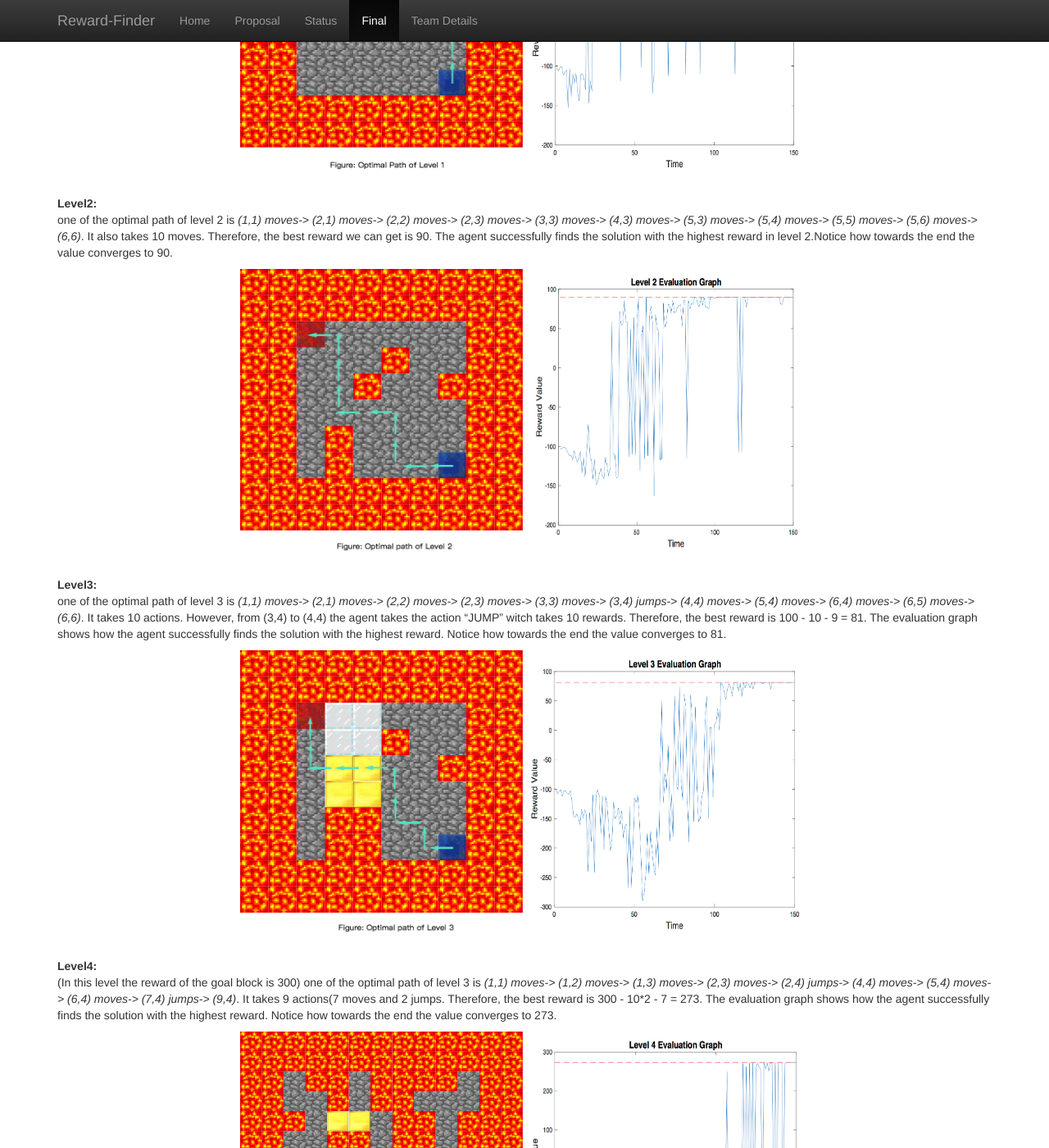
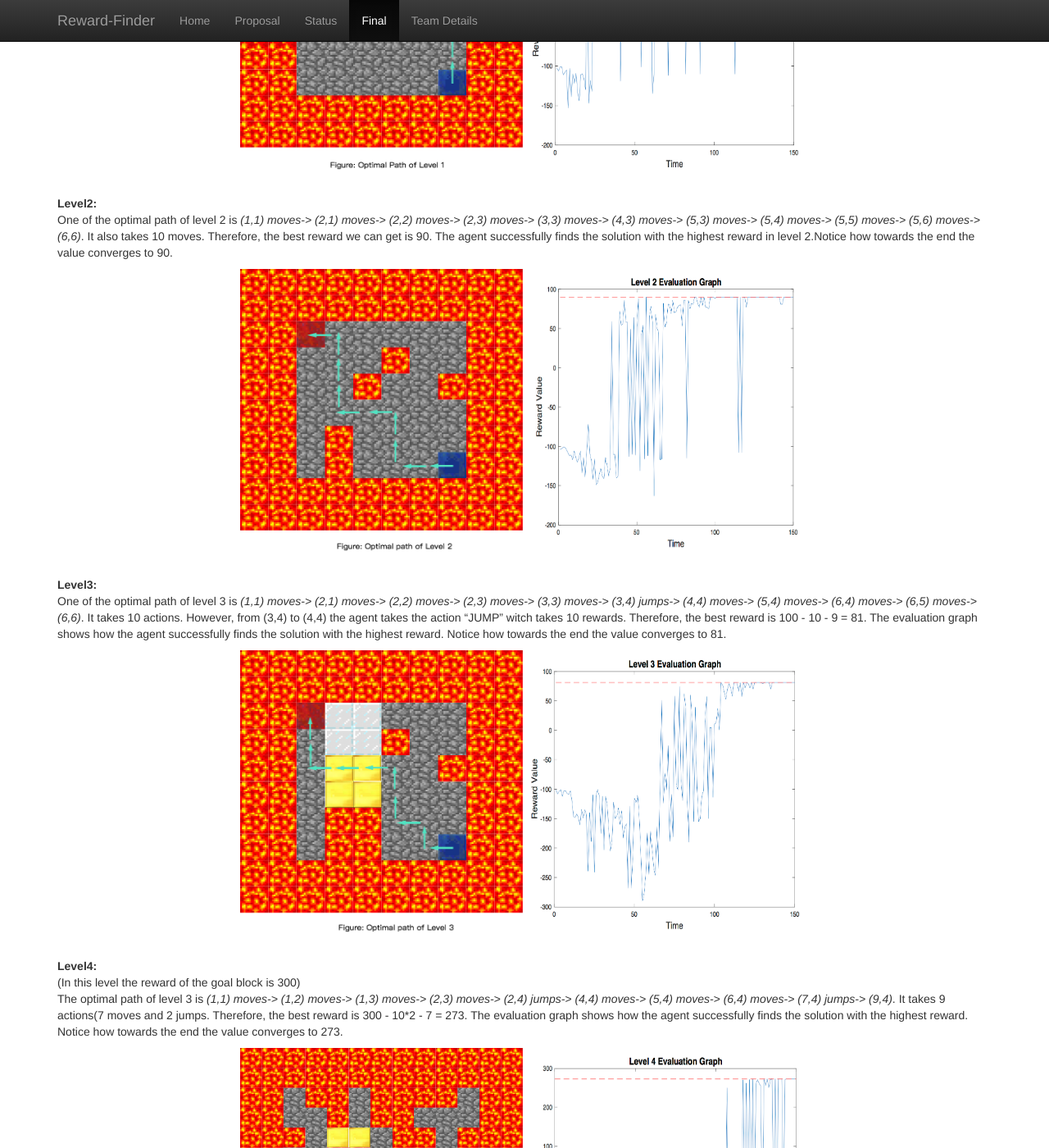
Before and after one commit to Moe202/CS175-Group-8, a Jekyll site: the page built from docs/final.md, in a window 1280 px wide and 1400 px high, scrolled down 5972 px. Shown: the whole window at 82% size. Built offline with Jekyll 4.4.1, drawn with Linux system fonts in a browser that asks for light colours; some of the changed text lies outside the part shown.

Commit message:
fix typo

```diff
--- a/docs/final.md
+++ b/docs/final.md
@@ -130,29 +130,29 @@
 __Agent 1(-10 reward for each jump):__
 The optimal path of level 1(agent1) is *(1,1) moves-\> (1,2) moves-\> (1,3) moves-\> (1,4) jumps-\> (1,6)*. It takes 4 actions, 3 moves and 1 jump. Therefore, the best reward we can get is 300 - 3 - 10 = 287. The evaluation graph shows how the agent successfully finds the solution with the highest reward. Notice how towards the end the value converges to 287.<br>
 __Agent 2(-301 reward for each jump):__
-one of the optimal path of level 0(agent2) is *(1,1) moves-\> (2,1) moves-\> (3,1) moves-\> (4,1) moves-\> (5,1) moves-\> (6,1) moves-\> (6,2) moves-\> (6,3) moves-\> (6,4) moves-\> (6,5) moves-\> (6,6) moves-\> (5,6) moves-\> (4,6) moves-\> (3,6) moves-\> (2,6) moves-\> (1,6)*. It takes 15 actions. Therefore, the best reward we can get is 285. The evaluation graph shows how the agent successfully finds the solution with the highest reward. Notice how towards the end the value converges to 285.
+One of the optimal path of level 0(agent2) is *(1,1) moves-\> (2,1) moves-\> (3,1) moves-\> (4,1) moves-\> (5,1) moves-\> (6,1) moves-\> (6,2) moves-\> (6,3) moves-\> (6,4) moves-\> (6,5) moves-\> (6,6) moves-\> (5,6) moves-\> (4,6) moves-\> (3,6) moves-\> (2,6) moves-\> (1,6)*. It takes 15 actions. Therefore, the best reward we can get is 285. The evaluation graph shows how the agent successfully finds the solution with the highest reward. Notice how towards the end the value converges to 285.
 <center><img src="images/level0optimalpath.png" title="lvl 0 optimal path" width="345" height="301" />
 <img src="images/Level0Agent1Eval.jpg" title="Cumulative Rewards lvl 0 agent1" width="345" height="345" />
 <img src="images/Level0Agent2Eval.jpg" title="Cumulative Rewards lvl 0 agent 2" width="345" height="345" /></center><br>
 
 **Level1:**  <br>
-one of the optimal path of level 1 is *(1,1) moves-\> (1,2) moves-\> (1,3) moves-\> (1,4) moves-\> (1,5) moves-\> (1,6) moves-\> (2,6) moves-\> (3,6) moves-\> (4,6) moves-\> (5,6) moves-\> (6,6)*. It takes 10 actions. Therefore, the best reward we can get is 90. The evaluation graph shows how the agent successfully finds the solution with the highest reward. Notice how towards the end the value converges to 90.
+One of the optimal path of level 1 is *(1,1) moves-\> (1,2) moves-\> (1,3) moves-\> (1,4) moves-\> (1,5) moves-\> (1,6) moves-\> (2,6) moves-\> (3,6) moves-\> (4,6) moves-\> (5,6) moves-\> (6,6)*. It takes 10 actions. Therefore, the best reward we can get is 90. The evaluation graph shows how the agent successfully finds the solution with the highest reward. Notice how towards the end the value converges to 90.
 <center><img src="images/level1optimalpath.png" title="lvl 1 optimal path" width="345" height="345" />
 <img src="images/Level1Eval.jpg" title="Cumulative Rewards lvl 1" width="345" height="345" /></center><br>
 
 **Level2:**  <br>
-one of the optimal path of level 2 is *(1,1) moves-\> (2,1) moves-\> (2,2) moves-\> (2,3) moves-\> (3,3) moves-\> (4,3) moves-\> (5,3) moves-\> (5,4) moves-\> (5,5) moves-\> (5,6) moves-\> (6,6)*. It also takes 10 moves. Therefore, the best reward we can get is 90. The agent successfully finds the solution with the highest reward in level 2.Notice how towards the end the value converges to 90.
+One of the optimal path of level 2 is *(1,1) moves-\> (2,1) moves-\> (2,2) moves-\> (2,3) moves-\> (3,3) moves-\> (4,3) moves-\> (5,3) moves-\> (5,4) moves-\> (5,5) moves-\> (5,6) moves-\> (6,6)*. It also takes 10 moves. Therefore, the best reward we can get is 90. The agent successfully finds the solution with the highest reward in level 2.Notice how towards the end the value converges to 90.
 <center><img src="images/level2optimalpath.png" title="lvl 2 optimal path" width="345" height="345" />
 <img src="images/Level2Eval.jpg" title="Cumulative Rewards lvl 2" width="345" height="345" /></center><br>
 
 **Level3:**  <br>
-one of the optimal path of level 3 is *(1,1) moves-\> (2,1) moves-\> (2,2) moves-\> (2,3) moves-\> (3,3) moves-\> (3,4) jumps-\> (4,4) moves-\> (5,4) moves-\> (6,4) moves-\> (6,5) moves-\> (6,6)*. It takes 10 actions. However, from (3,4) to (4,4) the agent takes the action "JUMP" witch takes 10 rewards. Therefore, the best reward is 100 - 10 - 9 = 81.  The evaluation graph shows how the agent successfully finds the solution with the highest reward. Notice how towards the end the value converges to 81.
+One of the optimal path of level 3 is *(1,1) moves-\> (2,1) moves-\> (2,2) moves-\> (2,3) moves-\> (3,3) moves-\> (3,4) jumps-\> (4,4) moves-\> (5,4) moves-\> (6,4) moves-\> (6,5) moves-\> (6,6)*. It takes 10 actions. However, from (3,4) to (4,4) the agent takes the action "JUMP" witch takes 10 rewards. Therefore, the best reward is 100 - 10 - 9 = 81.  The evaluation graph shows how the agent successfully finds the solution with the highest reward. Notice how towards the end the value converges to 81.
 <center><img src="images/level3optimalpath.png" title="lvl 3 optimal path" width="345" height="345" />
 <img src="images/Level3Eval.jpg" title="Cumulative Rewards lvl 3" width="345" height="345" /></center><br>
 
 **Level4:**  <br>
-(In this level the reward of the goal block is 300)
-one of the optimal path of level 3 is *(1,1) moves-\> (1,2) moves-\> (1,3) moves-\> (2,3) moves-\> (2,4) jumps-\> (4,4) moves-\> (5,4) moves-\> (6,4) moves-\> (7,4) jumps-\> (9,4)*. It takes 9 actions(7 moves and 2 jumps. Therefore, the best reward is 300 - 10*2 - 7 = 273.  The evaluation graph shows how the agent successfully finds the solution with the highest reward. Notice how towards the end the value converges to 273.
+(In this level the reward of the goal block is 300)<br>
+The optimal path of level 3 is *(1,1) moves-\> (1,2) moves-\> (1,3) moves-\> (2,3) moves-\> (2,4) jumps-\> (4,4) moves-\> (5,4) moves-\> (6,4) moves-\> (7,4) jumps-\> (9,4)*. It takes 9 actions(7 moves and 2 jumps. Therefore, the best reward is 300 - 10*2 - 7 = 273.  The evaluation graph shows how the agent successfully finds the solution with the highest reward. Notice how towards the end the value converges to 273.
 <center><img src="images/level4optimalpath.png" title="lvl 4 optimal path" width="345" height="345" />
 <img src="images/Level4Eval.jpg" title="Cumulative Rewards lvl 4" width="345" height="345" /></center><br>
 
```
